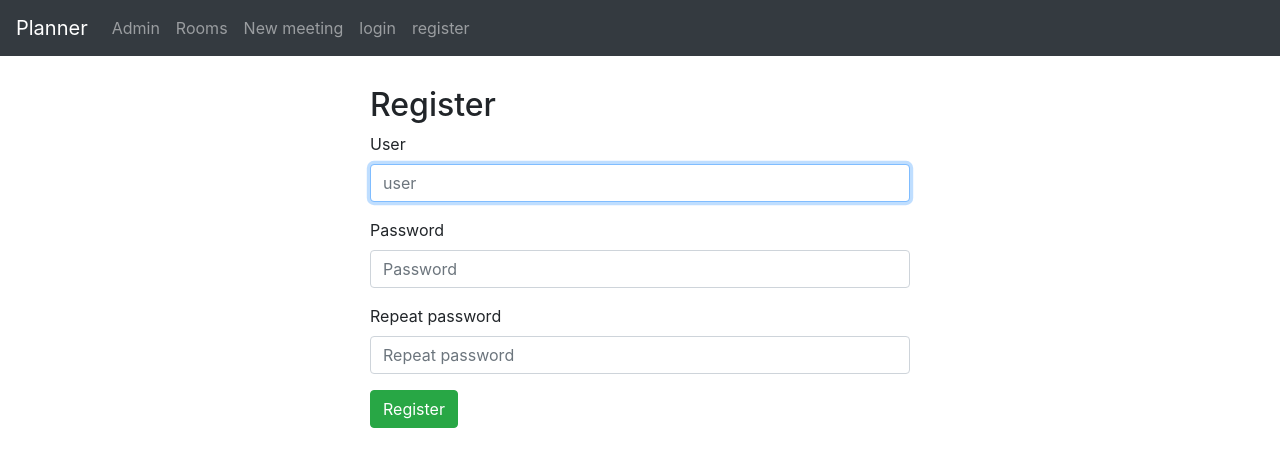
After one commit to DavidMares22/planificador, a Django app: page /register in a window 1280 px wide. The commit adds this page. Shown: the top 467 px of the page. Run offline with Django 3.2, Linux system fonts and the light colour scheme; some libraries are stand-ins or nearby versions.

Commit message:
register users and form errors

```diff
--- a/planner/urls.py
+++ b/planner/urls.py
@@ -15,7 +15,7 @@ Including another URLconf
 """
 from django.contrib import admin
 from django.urls import path,include
-from website.views import welcome,date,loginuser,logoutuser
+from website.views import welcome,date,loginuser,logoutuser,registeruser
 # from django.contrib.auth import views as auth_views
 
 
@@ -27,5 +27,6 @@ urlpatterns = [
     path('meetings/', include('meetings.urls')),
     path('login/',loginuser,name='login'),
     path('logout', logoutuser,name='logout'),
+    path('register',registeruser,name='register'),
 
 ]
--- a/website/forms.py
+++ b/website/forms.py
@@ -1,8 +1,28 @@
 from django import forms
-from django.contrib.auth.forms import AuthenticationForm
-
+from django.contrib.auth.forms import AuthenticationForm,UserCreationForm,User
 from django.forms.widgets import PasswordInput, TextInput
+from django.core.exceptions import ValidationError
 
 class MyAuthForm(AuthenticationForm):
     username = forms.CharField(widget=TextInput(attrs={'class': 'form-control','placeholder': 'user'}))
     password = forms.CharField(widget=PasswordInput(attrs={'class': 'form-control','placeholder':'Password'}))
+
+
+class MyregForm(UserCreationForm):
+    username = forms.CharField(widget=TextInput(attrs={'class': 'form-control','placeholder': 'user'}),label='User')
+    password1 = forms.CharField(widget=PasswordInput(attrs={'class': 'form-control','placeholder':'Password'}),label='Password')
+    password2 = forms.CharField(widget=PasswordInput(attrs={'class': 'form-control','placeholder':'Repeat password'}),label='Repeat password')
+
+    # class Meta:
+    #     model=User
+    #     fields = ['username','password1','password2']
+
+    # def clean_password2(self):
+    #     password1 = self.cleaned_data.get("password1")
+    #     password2 = self.cleaned_data.get("password2")
+    #     if password1 and password2 and password1 != password2:
+    #         raise forms.ValidationError(
+    #             self.error_messages['password_mismatch'],
+    #             code='password_mismatch',
+    #         )
+    #     return password2
--- a/website/templates/website/base.html
+++ b/website/templates/website/base.html
@@ -34,7 +34,10 @@
 
         <li class="nav-item">
         <a class="nav-link" href="{% url 'login' %}">login</a>
-      </li>
+        </li>
+        <li class="nav-item">
+        <a class="nav-link" href="{% url 'register' %}">register</a>
+        </li>
       {% endif %}
     </ul>
   </nav>
--- /dev/null
+++ b/website/templates/website/register.html
@@ -0,0 +1,28 @@
+{% extends 'website/base.html' %}
+
+{% block content %}
+
+    <div class="row justify-content-center">
+    <div class="col-lg-6 ">
+    <h2>Register</h2>
+
+    <h2>{{ error }}</h2>
+
+  <form method="POST">
+
+{% csrf_token %}
+{% for field in form %}
+    <div class="form-group ">
+
+        <label for="{{ field.name }}">{{ field.label }}</label>
+        {{ field }}
+        {{ field.errors }}
+    </div>
+{% endfor %}
+
+        <button type="submit" class="btn btn-success">Register</button>
+    </form>
+    </div>
+</div>
+
+{% endblock content %}
--- a/website/views.py
+++ b/website/views.py
@@ -5,7 +5,11 @@ from meetings.models import Meeting
 from django.contrib.auth import login as do_login
 from django.contrib.auth import logout as do_logout
 from django.contrib.auth import authenticate
-from .forms import MyAuthForm
+from django.contrib.auth.models import User
+from .forms import MyAuthForm,MyregForm
+from django.db import IntegrityError
+
+
 
 
 # Create your views here.
@@ -37,3 +41,20 @@ def loginuser(request):
 def logoutuser(request):
     do_logout(request)
     return redirect('home')
+
+
+def registeruser(request):
+    if request.method == 'POST':
+        form = MyregForm(request.POST)
+        if form.is_valid():
+            user = User()
+            user.save()
+            if user is not None:
+
+                do_login(request, user)
+
+                return redirect('home')
+
+    else:
+        form = MyregForm()
+    return render(request, 'website/register.html', {'form': form})
```
